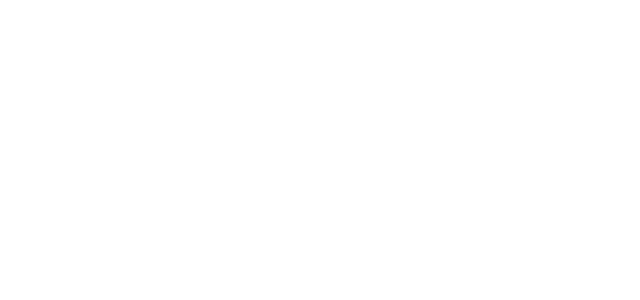
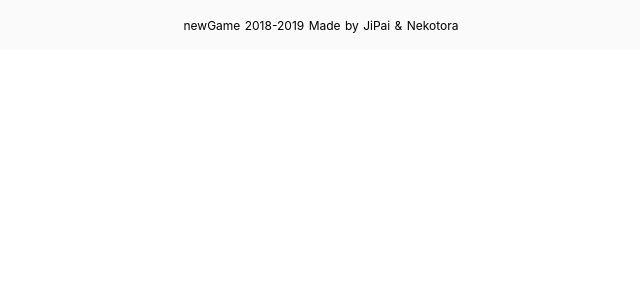
Before and after one commit to PaiJi/newGame-FrontEnd, a Nuxt app: page / in a window 1280 px wide. Before the commit this address had no page. Shown: the top 300 px of the page, without its empty margins (319-959 px from the left). Built offline with nearby package versions, Linux system fonts and the light colour scheme.

Commit message:
现在我们有一个footer组件了

```diff
--- /dev/null
+++ b/components/footer.vue
@@ -0,0 +1,18 @@
+<template lang="pug">
+    el-col(:gutter='20').footer
+        el-row
+            p  newGame 2018-2019 Made by JiPai & Nekotora
+</template>
+<style lang="scss" scoped>
+.footer {
+  height: 50px;
+  display: flex;
+  flex-direction: row;
+  align-items: center;
+  justify-content: center;
+  background-color: #fafafa;
+  p {
+    font-size: 12px;
+  }
+}
+</style>
--- a/layouts/default.vue
+++ b/layouts/default.vue
@@ -1,6 +1,7 @@
 <template>
   <div>
     <nuxt/>
+    <myFooter/>
   </div>
 </template>
 
@@ -53,3 +54,11 @@
   background-color: #35495e;
 }
 </style>
+<script>
+import myFooter from '~/components/footer.vue'
+export default {
+  components: {
+    myFooter
+  }
+}
+</script>
```
